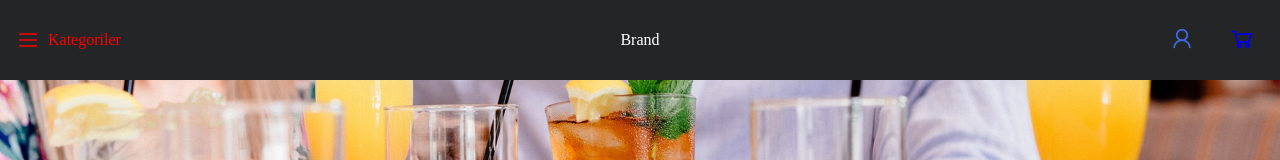
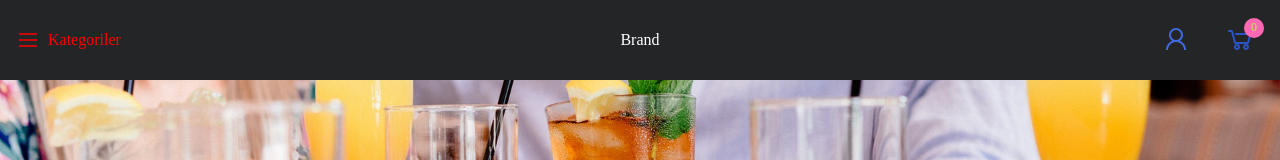
Before and after one commit to onuralpozkan/react-ecommerce, a React (Create React App) app: page / in a window 1280 px wide. Shown: the top 160 px of the page. Built offline with nearby package versions, Linux system fonts and the light colour scheme; data requests are answered from the project's data file.

Commit message:
cart info in header

```diff
--- a/src/components/Header/Header.module.css
+++ b/src/components/Header/Header.css
@@ -35,7 +35,7 @@
 }
 .login,.cart {
     padding: .5rem;
-    font-size: 1.75rem;
+    font-size: 2rem;
     cursor: pointer;
 }
 .menu {
@@ -48,6 +48,33 @@
     font-size: 1.5rem;
     margin-right: .5rem;
 }
+
+.cart {
+    position: relative;
+
+}
+.cart a {
+    color: var(--cart-color);
+}
+.cartInfo {
+    position: absolute;
+    top: .25rem;
+    right: 0;
+    display: flex;
+    justify-content: center;
+    align-items: center;
+    z-index: 88;
+    font-size: .75rem;
+    background-color: hotpink;
+    border-radius: 50%;
+    width: 1.25rem;
+    height: 1.25rem;
+    color: greenyellow;
+}
+
+
+
+
 @media screen and (max-width:599px) {
     .menu span {
         display: none;
--- a/src/components/Header/Header.jsx
+++ b/src/components/Header/Header.jsx
@@ -1,26 +1,31 @@
-import styles from "./Header.module.css";
 import { useState } from "react";
+import "./Header.css";
 import Nav from "../Navigation/Nav";
 import { Link } from "react-router-dom";
+import { useSelector } from "react-redux";
 const Header = () => {
   const [isMenuOpen, setIsMenuOpen] = useState(false);
   const bars = <i class="las la-bars"></i>;
   const times = <i class="las la-times"></i>;
+
+  const state = useSelector((state) => state.cartReducer);
+
   return (
-    <header className={styles.header}>
-      <span onClick={() => setIsMenuOpen(!isMenuOpen)} className={styles.menu}>
+    <header className="header">
+      <span onClick={() => setIsMenuOpen(!isMenuOpen)} className="menu">
         {isMenuOpen ? times : bars} <span>Kategoriler</span>
       </span>
-      <span className={styles.brand}>
+      <span className="brand">
         <Link to="/">Brand</Link>
       </span>
-      <span className={styles.login}>
+      <span className="login">
         <i className="las la-user"></i>
       </span>
-      <span className={styles.cart}>
+      <span className="cart">
         <Link to="/cart">
           <i class="las la-shopping-cart"></i>
         </Link>
+        <span className="cartInfo">{state.length}</span>
       </span>
 
       <Nav clsName={isMenuOpen && "open"} />
--- a/src/global.css
+++ b/src/global.css
@@ -21,6 +21,9 @@
   --warning-color:#e2d408;
   --info-color:#1cdf2c;
   --success-color:#19cf99;
+
+
+  --cart-color: #2b55c7;
 }
 *,
 ::after,
```
